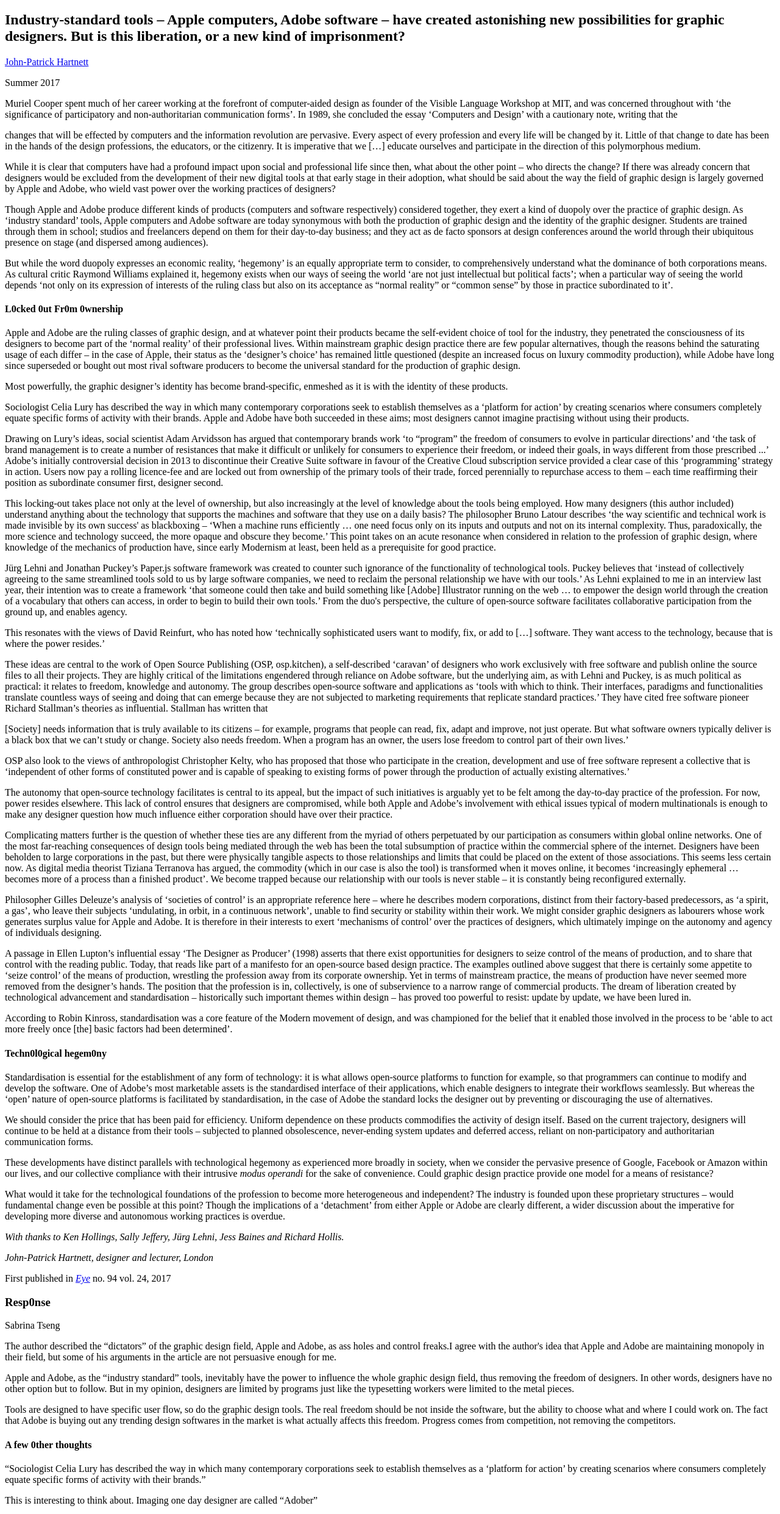
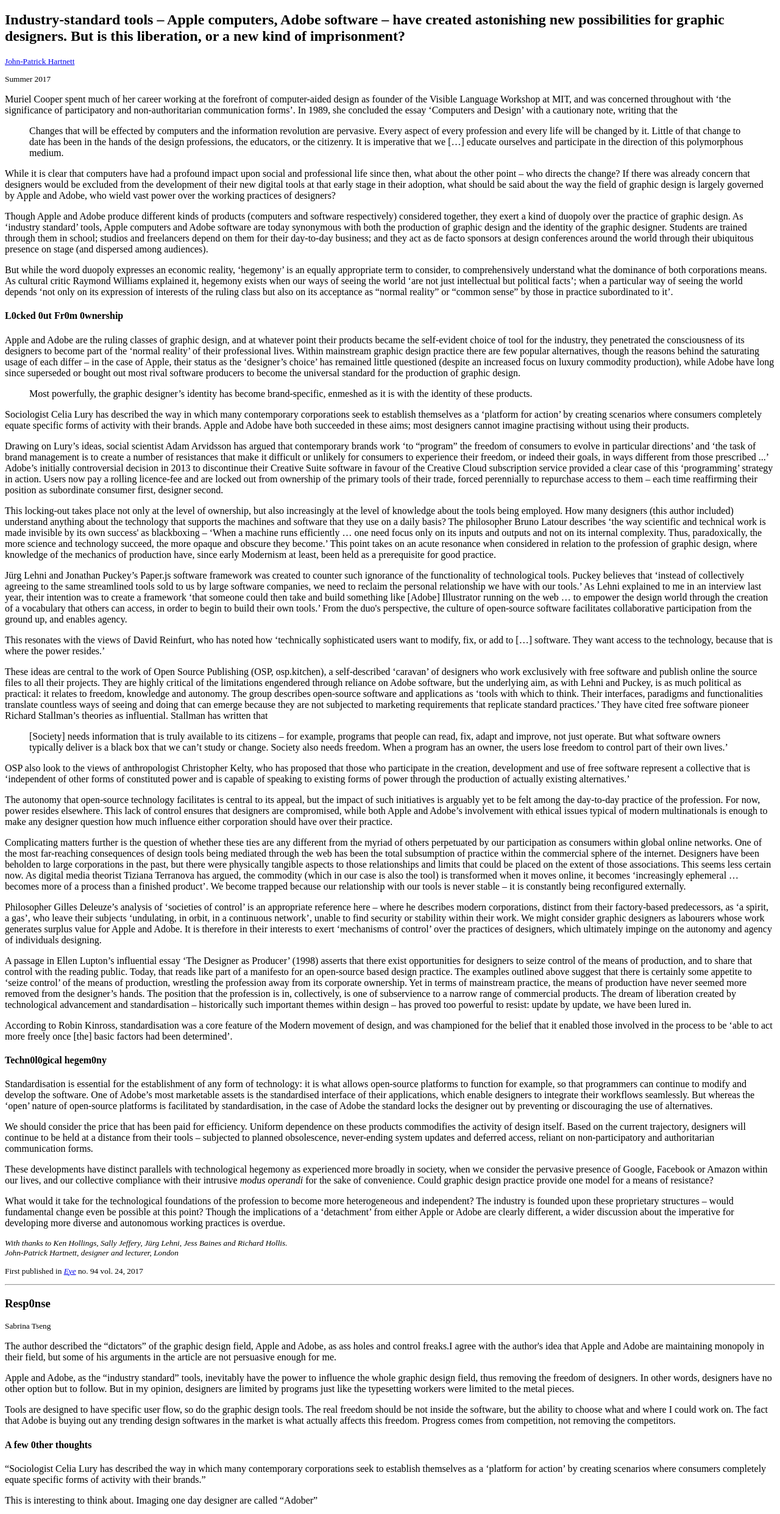
Before and after one commit to Sabrina-Tseng/manuscript, a plain HTML site: page index.html in a window 1280 px wide. Shown: the part 61-2544 px from the top of the page at 61% size. Drawn offline with Linux system fonts and the light colour scheme.

Commit message:
Add files via upload

```diff
--- a/index.html
+++ b/index.html
@@ -9,105 +9,92 @@
             <h2>Industry-standard tools – Apple computers, Adobe software – have created astonishing new possibilities for graphic designers. But is this liberation, or a new kind of imprisonment?</h2>
 
             <div class="author&date">
+                <small>
                     <p class="author"><a href="https://www.eyemagazine.com/profile/author/john-patrick-hartnett">John-Patrick Hartnett</a></p>
                     <p class="date">Summer 2017</p>
+                </small>
             </div>
 
         </header>
 
+        <main>
             <div class="article">
-
                 <p>Muriel Cooper spent much of her career working at the forefront of computer-aided design as founder of the Visible Language Workshop at MIT, and was concerned throughout with ‘the significance of participatory and non-authoritarian communication forms’. In 1989, she concluded the essay ‘Computers and Design’ with a cautionary note, writing that the</p>
 
-                <p class="pullQuote">changes that will be effected by computers and the information revolution are pervasive. Every aspect of every profession and every life will be changed by it. Little of that change to date has been in the hands of the design professions, the educators, or the citizenry. It is imperative that we […] educate ourselves and participate in the direction of this polymorphous medium.</p>
+                    <blockquote>
+                        <p>Changes that will be effected by computers and the information revolution are pervasive. Every aspect of every profession and every life will be changed by it. Little of that change to date has been in the hands of the design professions, the educators, or the citizenry. It is imperative that we […] educate ourselves and participate in the direction of this polymorphous medium.</p>
+                    </blockquote>
 
                 <p>While it is clear that computers have had a profound impact upon social and professional life since then, what about the other point – who directs the change? If there was already concern that designers would be excluded from the development of their new digital tools at that early stage in their adoption, what should be said about the way the field of graphic design is largely governed by Apple and Adobe, who wield vast power over the working practices of designers?</p>
-
                 <p>Though Apple and Adobe produce different kinds of products (computers and software respectively) considered together, they exert a kind of duopoly over the practice of graphic design. As ‘industry standard’ tools, Apple computers and Adobe software are today synonymous with both the production of graphic design and the identity of the graphic designer. Students are trained through them in school; studios and freelancers depend on them for their day-to-day business; and they act as de facto sponsors at design conferences around the world through their ubiquitous presence on stage (and dispersed among audiences).</p>
-
                 <p>But while the word duopoly expresses an economic reality, ‘hegemony’ is an equally appropriate term to consider, to comprehensively understand what the dominance of both corporations means. As cultural critic Raymond Williams explained it, hegemony exists when our ways of seeing the world ‘are not just intellectual but political facts’; when a particular way of seeing the world depends ‘not only on its expression of interests of the ruling class but also on its acceptance as “normal reality” or “common sense” by those in practice subordinated to it’.</p>
-
 
                 <h4>L0cked 0ut Fr0m 0wnership</h4>
 
                 <p>Apple and Adobe are the ruling classes of graphic design, and at whatever point their products became the self-evident choice of tool for the industry, they penetrated the consciousness of its designers to become part of the ‘normal reality’ of their professional lives. Within mainstream graphic design practice there are few popular alternatives, though the reasons behind the saturating usage of each differ – in the case of Apple, their status as the ‘designer’s choice’ has remained little questioned (despite an increased focus on luxury commodity production), while Adobe have long since superseded or bought out most rival software producers to become the universal standard for the production of graphic design.</p>
 
-                <p class="pullQuote">Most powerfully, the graphic designer’s identity has become brand-specific, enmeshed as it is with the identity of these products.</p>
+                    <blockquote>
+                        <p>Most powerfully, the graphic designer’s identity has become brand-specific, enmeshed as it is with the identity of these products.</p>
+                    </blockquote>
 
                 <p>Sociologist Celia Lury has described the way in which many contemporary corporations seek to establish themselves as a ‘platform for action’ by creating scenarios where consumers completely equate specific forms of activity with their brands. Apple and Adobe have both succeeded in these aims; most designers cannot imagine practising without using their products.</p>
-
                 <p>Drawing on Lury’s ideas, social scientist Adam Arvidsson has argued that contemporary brands work ‘to “program” the freedom of consumers to evolve in particular directions’ and ‘the task of brand management is to create a number of resistances that make it difficult or unlikely for consumers to experience their freedom, or indeed their goals, in ways different from those prescribed ...’ Adobe’s initially controversial decision in 2013 to discontinue their Creative Suite software in favour of the Creative Cloud subscription service provided a clear case of this ‘programming’ strategy in action. Users now pay a rolling licence-fee and are locked out from ownership of the primary tools of their trade, forced perennially to repurchase access to them – each time reaffirming their position as subordinate consumer first, designer second.</p>
-
                 <p>This locking-out takes place not only at the level of ownership, but also increasingly at the level of knowledge about the tools being employed. How many designers (this author included) understand anything about the technology that supports the machines and software that they use on a daily basis? The philosopher Bruno Latour describes ‘the way scientific and technical work is made invisible by its own success' as blackboxing – ‘When a machine runs efficiently … one need focus only on its inputs and outputs and not on its internal complexity. Thus, paradoxically, the more science and technology succeed, the more opaque and obscure they become.’ This point takes on an acute resonance when considered in relation to the profession of graphic design, where knowledge of the mechanics of production have, since early Modernism at least, been held as a prerequisite for good practice.</p>
-
                 <p>Jürg Lehni and Jonathan Puckey’s Paper.js software framework was created to counter such ignorance of the functionality of technological tools. Puckey believes that ‘instead of collectively agreeing to the same streamlined tools sold to us by large software companies, we need to reclaim the personal relationship we have with our tools.’ As Lehni explained to me in an interview last year, their intention was to create a framework ‘that someone could then take and build something like [Adobe] Illustrator running on the web … to empower the design world through the creation of a vocabulary that others can access, in order to begin to build their own tools.’ From the duo's perspective, the culture of open-source software facilitates collaborative participation from the ground up, and enables agency.</p>
-
                 <p>This resonates with the views of David Reinfurt, who has noted how ‘technically sophisticated users want to modify, fix, or add to […] software. They want access to the technology, because that is where the power resides.’</p>
-
                 <p>These ideas are central to the work of Open Source Publishing (OSP, osp.kitchen), a self-described ‘caravan’ of designers who work exclusively with free software and publish online the source files to all their projects. They are highly critical of the limitations engendered through reliance on Adobe software, but the underlying aim, as with Lehni and Puckey, is as much political as practical: it relates to freedom, knowledge and autonomy. The group describes open-source software and applications as ‘tools with which to think. Their interfaces, paradigms and functionalities translate countless ways of seeing and doing that can emerge because they are not subjected to marketing requirements that replicate standard practices.’ They have cited free software pioneer Richard Stallman’s theories as influential. Stallman has written that</p>
 
-                <p class="pullQuote">[Society] needs information that is truly available to its citizens – for example, programs that people can read, fix, adapt and improve, not just operate. But what software owners typically deliver is a black box that we can’t study or change. Society also needs freedom. When a program has an owner, the users lose freedom to control part of their own lives.’</p>
+                    <blockquote>
+                        <p>[Society] needs information that is truly available to its citizens – for example, programs that people can read, fix, adapt and improve, not just operate. But what software owners typically deliver is a black box that we can’t study or change. Society also needs freedom. When a program has an owner, the users lose freedom to control part of their own lives.’</p>
+                    </blockquote>
 
                 <p>OSP also look to the views of anthropologist Christopher Kelty, who has proposed that those who participate in the creation, development and use of free software represent a collective that is ‘independent of other forms of constituted power and is capable of speaking to existing forms of power through the production of actually existing alternatives.’</p>
-
                 <p>The autonomy that open-source technology facilitates is central to its appeal, but the impact of such initiatives is arguably yet to be felt among the day-to-day practice of the profession. For now, power resides elsewhere. This lack of control ensures that designers are compromised, while both Apple and Adobe’s involvement with ethical issues typical of modern multinationals is enough to make any designer question how much influence either corporation should have over their practice.</p>
-
                 <p>Complicating matters further is the question of whether these ties are any different from the myriad of others perpetuated by our participation as consumers within global online networks. One of the most far-reaching consequences of design tools being mediated through the web has been the total subsumption of practice within the commercial sphere of the internet. Designers have been beholden to large corporations in the past, but there were physically tangible aspects to those relationships and limits that could be placed on the extent of those associations. This seems less certain now. As digital media theorist Tiziana Terranova has argued, the commodity (which in our case is also the tool) is transformed when it moves online, it becomes ‘increasingly ephemeral … becomes more of a process than a finished product’. We become trapped because our relationship with our tools is never stable – it is constantly being reconfigured externally.</p>
-
                 <p>Philosopher Gilles Deleuze’s analysis of ‘societies of control’ is an appropriate reference here – where he describes modern corporations, distinct from their factory-based predecessors, as ‘a spirit, a gas’, who leave their subjects ‘undulating, in orbit, in a continuous network’, unable to find security or stability within their work. We might consider graphic designers as labourers whose work generates surplus value for Apple and Adobe. It is therefore in their interests to exert ‘mechanisms of control’ over the practices of designers, which ultimately impinge on the autonomy and agency of individuals designing.</p>
-
                 <p>A passage in Ellen Lupton’s influential essay ‘The Designer as Producer’ (1998) asserts that there exist opportunities for designers to seize control of the means of production, and to share that control with the reading public. Today, that reads like part of a manifesto for an open-source based design practice. The examples outlined above suggest that there is certainly some appetite to ‘seize control’ of the means of production, wrestling the profession away from its corporate ownership. Yet in terms of mainstream practice, the means of production have never seemed more removed from the designer’s hands. The position that the profession is in, collectively, is one of subservience to a narrow range of commercial products. The dream of liberation created by technological advancement and standardisation – historically such important themes within design – has proved too powerful to resist: update by update, we have been lured in.</p>
-
                 <p>According to Robin Kinross, standardisation was a core feature of the Modern movement of design, and was championed for the belief that it enabled those involved in the process to be ‘able to act more freely once [the] basic factors had been determined’.</p>
-
 
                 <h4>Techn0l0gical hegem0ny</h4>
 
                 <p>Standardisation is essential for the establishment of any form of technology: it is what allows open-source platforms to function for example, so that programmers can continue to modify and develop the software. One of Adobe’s most marketable assets is the standardised interface of their applications, which enable designers to integrate their workflows seamlessly. But whereas the ‘open’ nature of open-source platforms is facilitated by standardisation, in the case of Adobe the standard locks the designer out by preventing or discouraging the use of alternatives.</p>
-
                 <p>We should consider the price that has been paid for efficiency. Uniform dependence on these products commodifies the activity of design itself. Based on the current trajectory, designers will continue to be held at a distance from their tools – subjected to planned obsolescence, never-ending system updates and deferred access, reliant on non-participatory and authoritarian communication forms.</p>
-
-            <p>These developments have distinct parallels with technological hegemony as experienced more broadly in society, when we consider the pervasive presence of Google, Facebook or Amazon within our lives, and our collective compliance with their intrusive <em>modus operandi</em> for the sake of convenience. Could graphic design practice provide one model for a means of resistance?</p>
-
+                <p>These developments have distinct parallels with technological hegemony as experienced more broadly in society, when we consider the pervasive presence of Google, Facebook or Amazon within our lives, and our collective compliance with their intrusive <i>modus operandi</i> for the sake of convenience. Could graphic design practice provide one model for a means of resistance?</p>
                 <p>What would it take for the technological foundations of the profession to become more heterogeneous and independent? The industry is founded upon these proprietary structures – would fundamental change even be possible at this point? Though the implications of a ‘detachment’ from either Apple or Adobe are clearly different, a wider discussion about the imperative for developing more diverse and autonomous working practices is overdue.</p>
-
                 <div class="credit">
-                <p><em>With thanks to Ken Hollings, Sally Jeffery, Jürg Lehni, Jess Baines and Richard Hollis.</em></p>
-                <p><em>John-Patrick Hartnett, designer and lecturer, London</em></p>
-                <p>First published in <em><a href="https://www.eyemagazine.com/">Eye</a></em> no. 94 vol. 24, 2017</p>
+                    <small>
+                        <p><i>With thanks to Ken Hollings, Sally Jeffery, Jürg Lehni, Jess Baines and Richard Hollis.<br/>
+                        John-Patrick Hartnett, designer and lecturer, London</i></p>
+                        <p>First published in <i><a href="https://www.eyemagazine.com/">Eye</a></i> no. 94 vol. 24, 2017</p>
+                    </small>
                 </div>
             </div>
-
+            <hr />
             <div class="response">
-
                 <h3>Resp0nse</h3>
+                <small>
                     <p class="responseAuthor">Sabrina Tseng</p>
-
+                </small>
                 <div class="mainResponse">
                     <p>The author described the “dictators” of the graphic design field, Apple and Adobe, as ass holes and control freaks.I agree with the author's idea that Apple and Adobe are maintaining monopoly in their field, but some of his arguments in the article are not persuasive enough for me.</p>
                     <p>Apple and Adobe, as the “industry standard” tools, inevitably have the power to influence the whole graphic design field, thus removing the freedom of designers. In other words, designers have no other option but to follow. But in my opinion, designers are limited by programs just like the typesetting workers were limited to the metal pieces.</p>
                     <p>Tools are designed to have specific user flow, so do the graphic design tools. The real freedom should be not inside the software, but the ability to choose what and where I could work on. The fact that Adobe is buying out any trending design softwares in the market is what actually affects this freedom. Progress comes from competition, not removing the competitors.</p>
                 </div>
-
-            <div>
+                <div class="otherResponse">
                     <h4>A few 0ther thoughts</h4>
-
                     <div>
                         <p class="responseText">“Sociologist Celia Lury has described the way in which many contemporary corporations seek to establish themselves as a ‘platform for action’ by creating scenarios where consumers completely equate specific forms of activity with their brands.”</p>
                         <p class="responseToText">This is interesting to think about. Imaging one day designer are called “Adober”</p>
                     </div>
-
                     <div>
                         <p class="responseText">“Users now pay a rolling licence-fee and are locked out from ownership of the primary tools of their trade, forced perennially to repurchase access to them – each time reaffirming their position as subordinate consumer first, designer second.”</p>
                         <p class="responseToText">It’s 2023 and lots of service providers are using it, not just Adobe. It’s actually a great way to create continuous income and avoid pirated software.</p>
                         <p class="responseToText">And isn’t it true we are consumers? Again, I think the freedom should be not about what we (as consumers) got from Adobe, but what other choices we have.</p>
                     </div>
-
                     <div>
                         <p class="responseText">“As Lehni explained to me in an interview last year, their intention was to create a framework ‘that someone could then take and build something like [Adobe] Illustrator running on the web … to empower the design world through the creation of a vocabulary that others can access, in order to begin to build their own tools.’ ”</p>
                         <p class="responseToText">This sounds like Figma to me. It’s sad Adobe (again) bought out its opponent, and we are afraid that this will be another Macromedia Fireworks, which died in 2013. Figma's emergence allowed designers to break free from Adobe, at least in the field of UI design. Unfortunately, even though Figma beat Adobe(Adobe XD) in the field of UI design and broadened the field of design and collaboration, it is ultimately part of the Adobe world now. I’m positive that there will always be new design platforms apart from Adobe.</p>
                     </div>
-
                     <div>
                         <p class="responseText">“technically sophisticated users want to modify, fix, or add to […] software. They want access to the technology, because that is where the power resides.”</p>
                         <p class="responseToText">Maybe it's called plug-ins?</p>
@@ -118,7 +105,7 @@
                         <p class="responseToText">Is it a bad thing? Technology is changing everyday, and so does the design field. We don’t need to (and most likely cannot) understand everything hidden in the blackbox.</p>
                     </div>
                 </div>
-
             </div>
+        </main>
     </body>
 </html>
```
Lines whose indentation alone changed are shown as unchanged.
